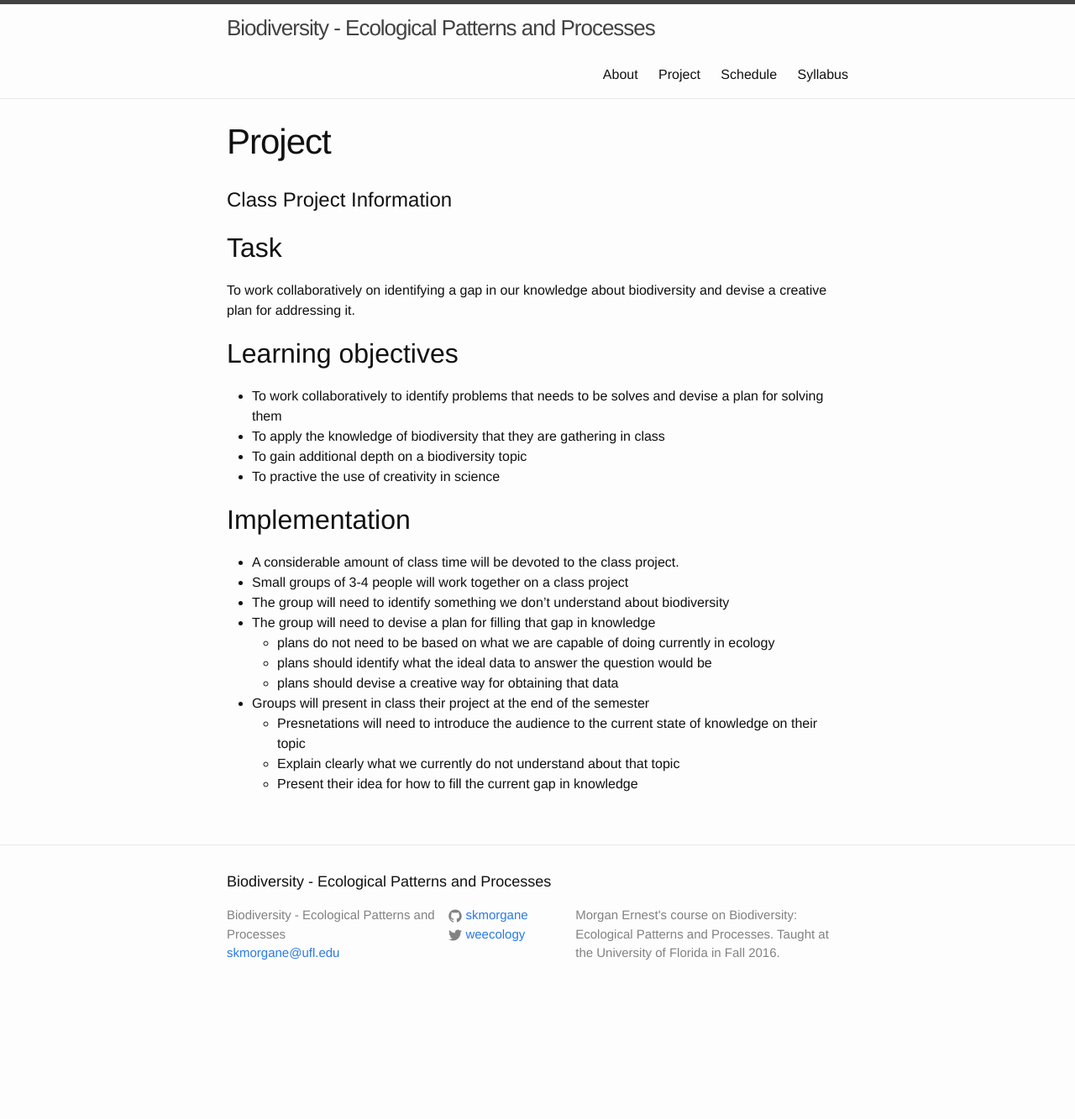
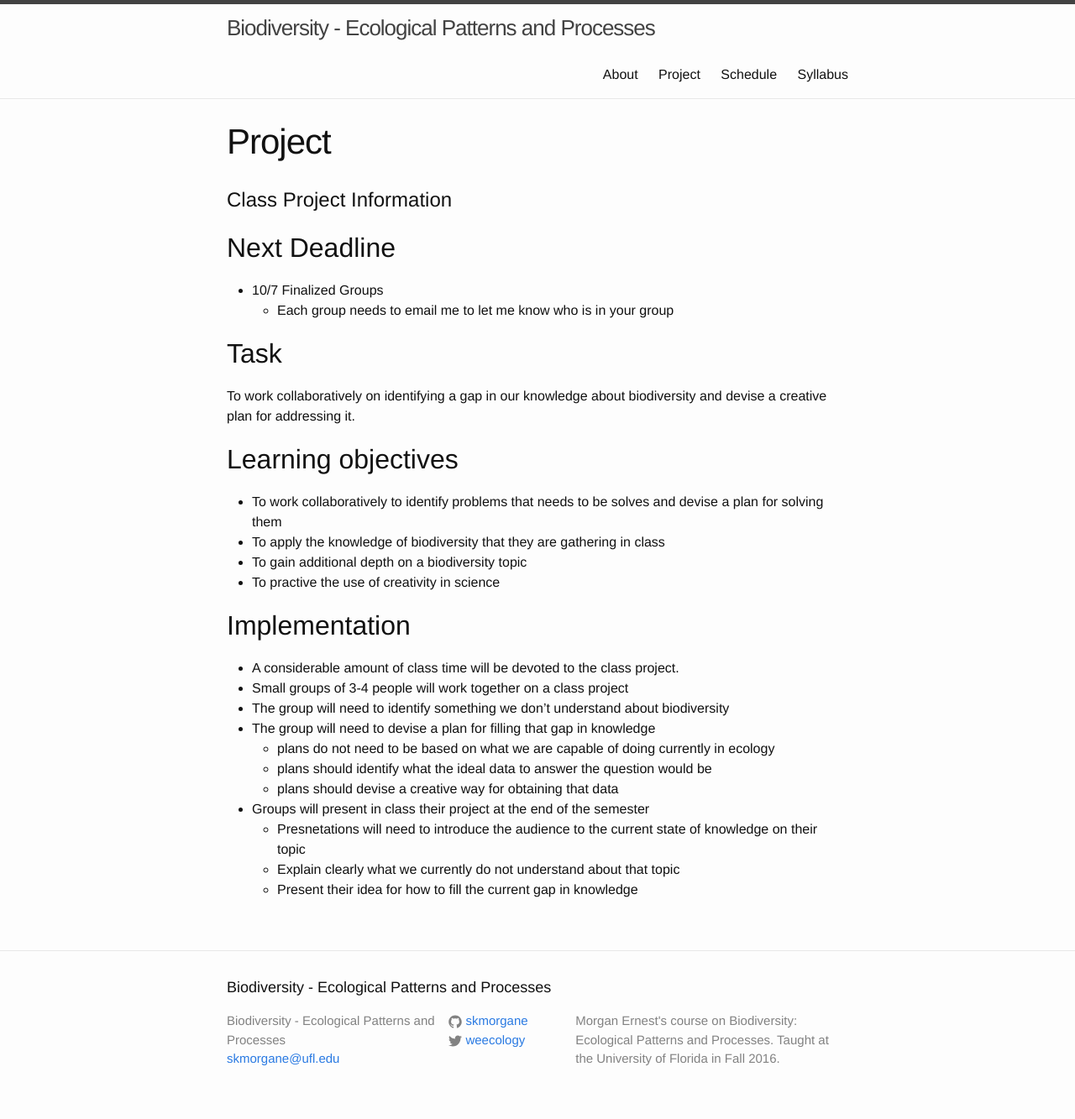
Before and after one commit to skmorgane/biodiversity-course, a Jekyll site: the page built from project.md, in a window 1280 px wide. Shown: the whole page at 84% size. Built offline with Jekyll 4.4.1, drawn with Linux system fonts in a browser that asks for light colours; before the commit the page ends 1207 px from its top, so only the background shows below that.

Commit message:
Add deadlines for projects

```diff
--- a/project.md
+++ b/project.md
@@ -3,6 +3,11 @@ layout: page
 title: Project
 ---
 # Class Project Information
+
+## Next Deadline
+
+* 10/7 Finalized Groups
+    * Each group needs to email me to let me know who is in your group
 
 ## Task
 
```
